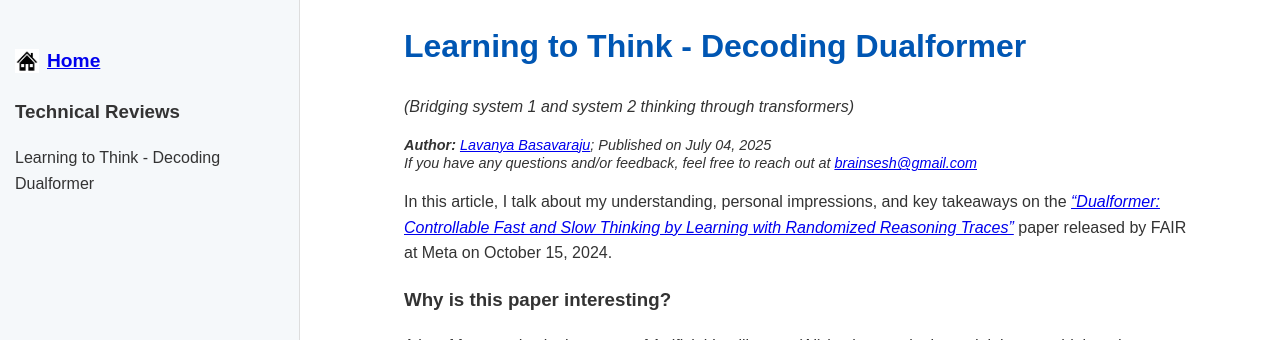
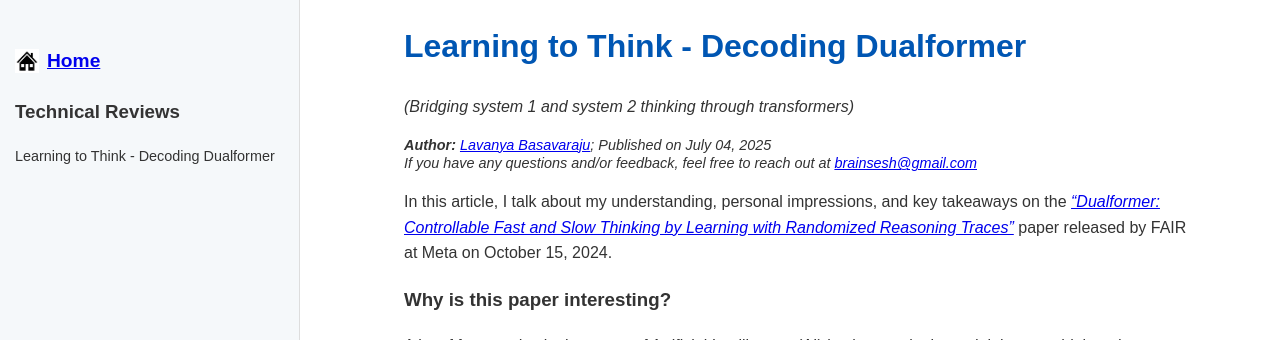
Before and after one commit to brainsesh/brainsesh.github.io, a Jekyll site: the page docs/dualformer/index.html, which Jekyll copies as it is, in a window 1280 px wide. Shown: the top 340 px of the page. Built offline with Jekyll 4.4.1, drawn with Linux system fonts in a browser that asks for light colours.

Commit message:
change_070425

```diff
--- a/docs/dualformer/index.html
+++ b/docs/dualformer/index.html
@@ -181,7 +181,7 @@
             </h2>
             <h3>Technical Reviews</h3>
             <ul>
-                <li><a href="/docs/dualformer/index.html">Learning to Think - Decoding Dualformer</a></li>
+                <li style="font-size: 0.9em;"><a href="/docs/dualformer/index.html">Learning to Think - Decoding Dualformer</a></li>
                 <!-- <li><a href="/docs/the-art-of-brainstorming/index.html">Searchformer</a></li> -->
                 <!-- <li><a href="/docs/the-art-of-brainstorming/index.html">Llama-3.1</a></li> -->
             </ul>
```
